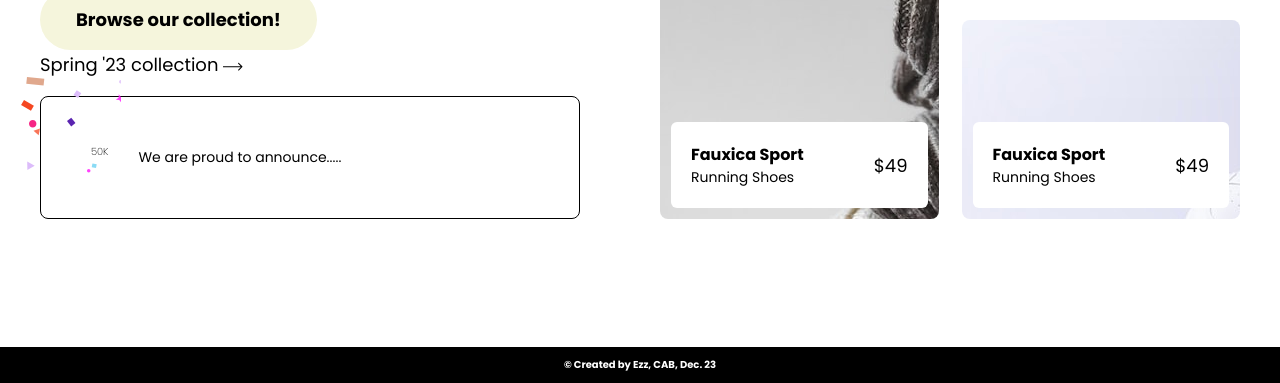
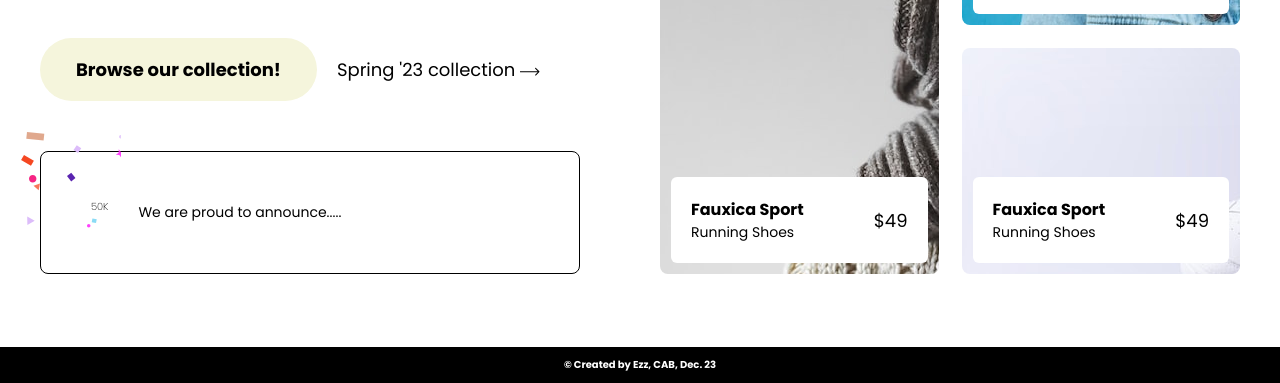
Before and after one commit to abulezz/Hello-World, a plain HTML site: page index.html in a window 1280 px wide. Shown: the part 417-800 px from the top of the page. Drawn offline with Linux system fonts and the light colour scheme.

Commit message:
2ndcommit

```diff
--- a/css/main.css
+++ b/css/main.css
@@ -69,13 +69,13 @@ h1{
     font-size: 1.8rem;
 }
 
-.cta-btns {
+.cta-bttns {
   display: flex;
   margin: 5em 0;
 
 }
 
-.cta-btns, .secondary-cta {
+.cta-bttns, .secondary-cta {
     display: flex;
     gap: 2em;
 }
```
